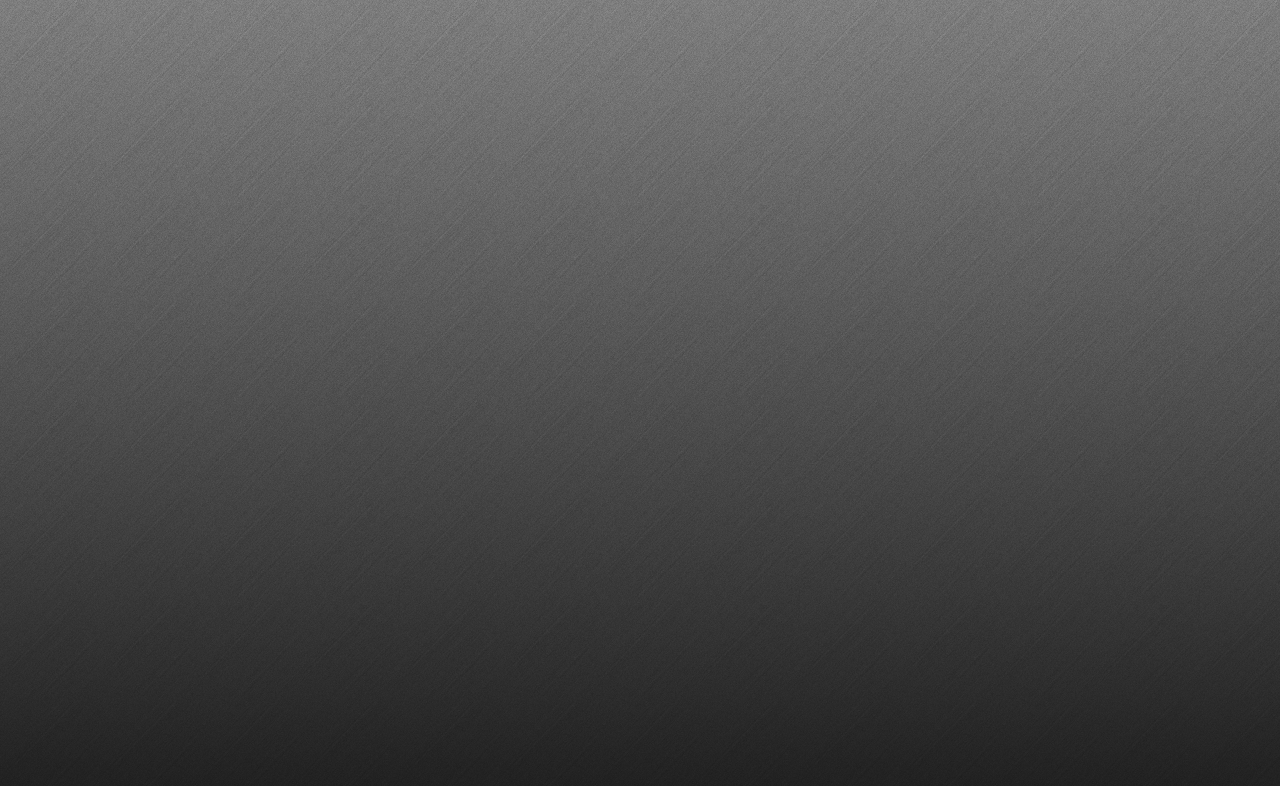
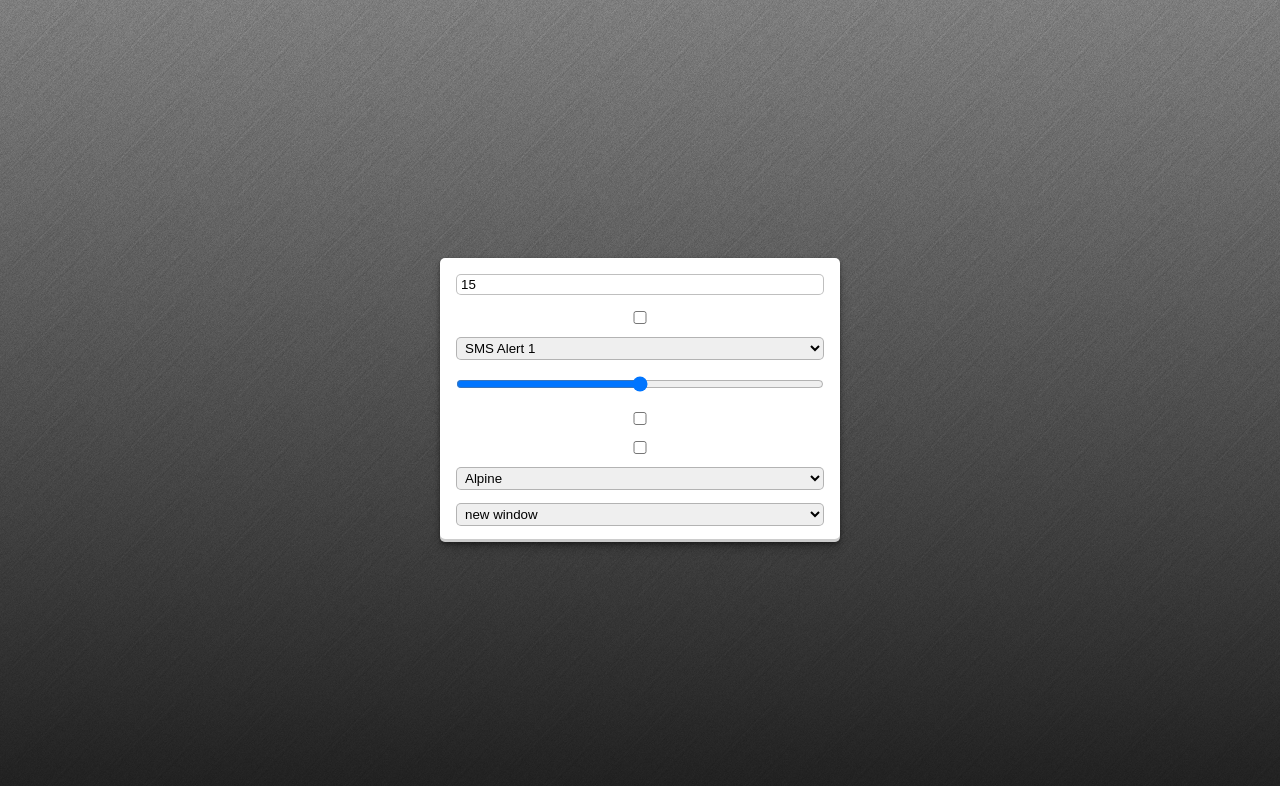
Before and after one commit to endulum/dc-shuffle-clock, a React (Vite) app: page / in a window 1280 px wide. Shown: the top 786 px of the page. Built offline with nearby package versions, Linux system fonts and the light colour scheme.

Commit message:
add SettingsFields component and wire up inputs to settings

```diff
--- a/src/App.tsx
+++ b/src/App.tsx
@@ -1,12 +1,20 @@
+import { type ChangeEvent } from 'react'
 import useClockSettings from './hooks/useClockSettings.ts'
+
+import SettingsFields from './components/SettingsFields.tsx'
 
 export default function App (): JSX.Element {
   const { clockSettings, setClockSettings } = useClockSettings()
+
   return (
     <div className="app">
+
       {/* <Clock /> */}
       {/* <DelayField /> */}
-      {/* <SettingsFields /> */}
+      <SettingsFields
+        clockSettings={clockSettings}
+        setClockSettings={setClockSettings}
+      />
       {/* <Footer /> */}
     </div>
   )
--- /dev/null
+++ b/src/components/SettingsFields.tsx
@@ -0,0 +1,103 @@
+import { type Dispatch, type SetStateAction, type ChangeEvent } from 'react'
+import { type IClockSettings } from '../types.ts'
+
+export default function SettingsFields ({ clockSettings, setClockSettings }: {
+  clockSettings: IClockSettings
+  setClockSettings: Dispatch<SetStateAction<IClockSettings>>
+}): JSX.Element {
+  function handleInputChange (e: ChangeEvent<HTMLInputElement>): void {
+    switch (e.target.type) {
+      case 'checkbox':
+        setClockSettings(
+          { ...clockSettings, [e.target.id]: e.target.checked }
+        ); break
+      default:
+        setClockSettings(
+          { ...clockSettings, [e.target.id]: parseInt(e.target.value, 10) }
+        )
+    }
+  }
+
+  function handleSelectChange (e: ChangeEvent<HTMLSelectElement>): void {
+    setClockSettings(
+      { ...clockSettings, [e.target.id]: e.target.value }
+    )
+  }
+
+  return (
+    <main>
+      <input
+        type="number"
+        id="delay"
+        onChange={handleInputChange}
+        defaultValue={clockSettings.delay}
+      />
+
+      <input
+        type="checkbox"
+        id="soundEnabled"
+        onChange={handleInputChange}
+        defaultChecked={clockSettings.soundEnabled}
+      />
+
+      <select
+        id="soundSelect"
+        onChange={handleSelectChange}
+        defaultValue={clockSettings.soundSelect}
+      >
+        {new Array(5)
+          .fill(0)
+          .map((_dummy, index) => `SMS Alert ${index + 1}`)
+          .map((sound) => (
+            <option key={sound} value={sound}>
+              {sound}
+            </option>
+          ))}
+      </select>
+
+      <input
+        type="range"
+        id="soundVolume"
+        onChange={handleInputChange}
+        defaultValue={clockSettings.soundVolume}
+      />
+
+      <input
+        type="checkbox"
+        id="notifsEnabled"
+        onChange={handleInputChange}
+        defaultChecked={clockSettings.notifsEnabled}
+      />
+
+      <input
+        type="checkbox"
+        id="biomeEnabled"
+        onChange={handleInputChange}
+        defaultChecked={clockSettings.biomeEnabled}
+      />
+
+      <select
+        id="biomeSelect"
+        onChange={handleSelectChange}
+        defaultValue={clockSettings.biomeSelect}
+      >
+        {['Coast', 'Desert', 'Forest', 'Jungle', 'Alpine', 'Volcano', 'Holiday']
+          .map((name, index) => ({ id: index + 1, name }))
+          .map((biome) => (
+            <option key={biome.name} value={biome.id.toString()}>
+              {biome.name}
+            </option>
+          ))}
+      </select>
+
+      <select
+        id="biomeOpenType"
+        onChange={handleSelectChange}
+        defaultValue={clockSettings.biomeOpenType}
+      >
+        <option value="tab">new tab</option>
+        <option value="window">new window</option>
+      </select>
+    </main>
+  )
+}
```
